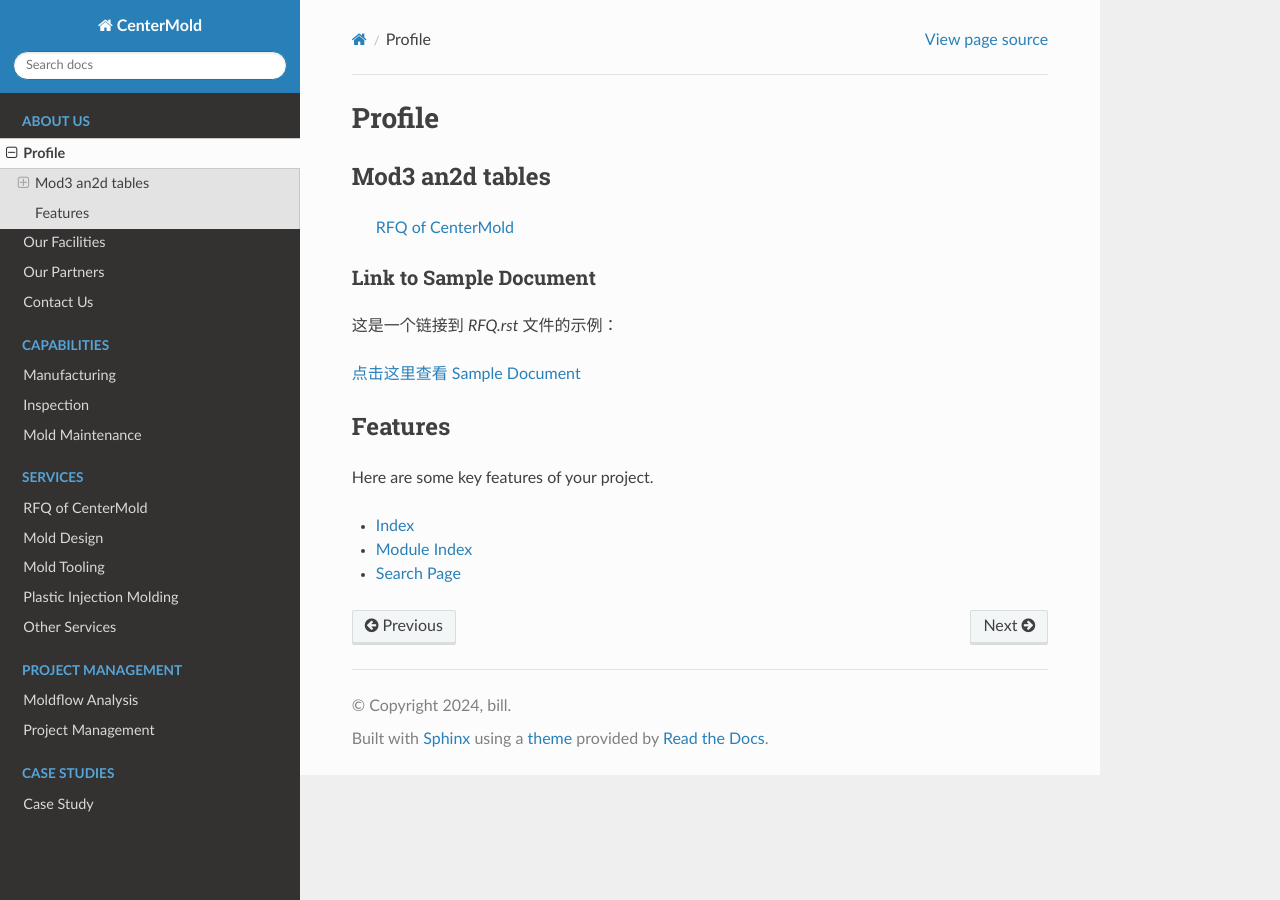
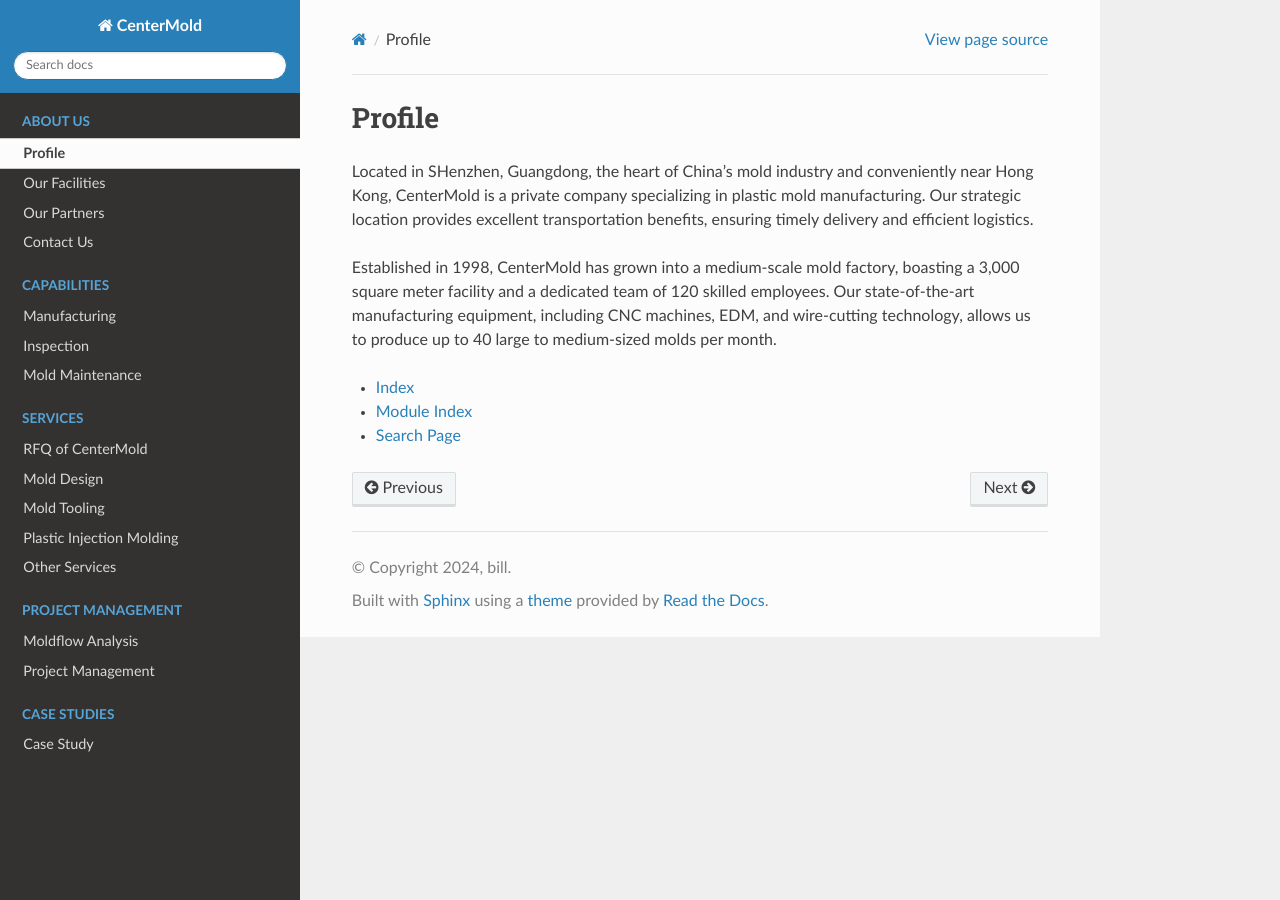
Before and after one commit to paultang/centermold, a Sphinx documentation site: the page built from source/Profile.rst, in a window 1280 px wide. Built offline with Sphinx 7.4.7 and the Read the Docs theme 2.0.0, drawn with Linux system fonts in a browser that asks for light colours.

Commit message:
Update Profile.rst

```diff
--- a/source/Profile.rst
+++ b/source/Profile.rst
@@ -6,27 +6,9 @@
 Profile
 =======================
 
+Located in SHenzhen, Guangdong, the heart of China’s mold industry and conveniently near Hong Kong, CenterMold is a private company specializing in plastic mold manufacturing. Our strategic location provides excellent transportation benefits, ensuring timely delivery and efficient logistics.
 
-Mod3 an2d tables
--------------------
-
-    :doc:`RFQ`
-
-
-Link to Sample Document
-=======================
-
-这是一个链接到 `RFQ.rst` 文件的示例：
-
-`点击这里查看 Sample Document <RFQ.rst>`_
-
-
-
-Features
---------
-
-Here are some key features of your project.
-
+Established in 1998, CenterMold has grown into a medium-scale mold factory, boasting a 3,000 square meter facility and a dedicated team of 120 skilled employees. Our state-of-the-art manufacturing equipment, including CNC machines, EDM, and wire-cutting technology, allows us to produce up to 40 large to medium-sized molds per month.
 
 * :ref:`genindex`
 * :ref:`modindex`
```
